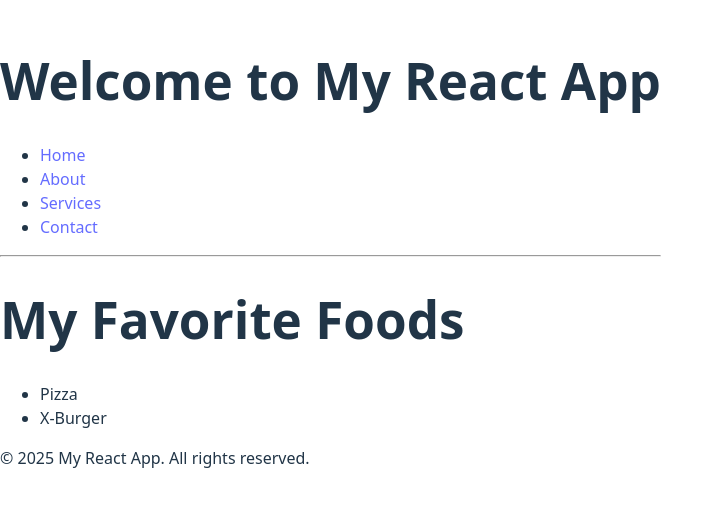
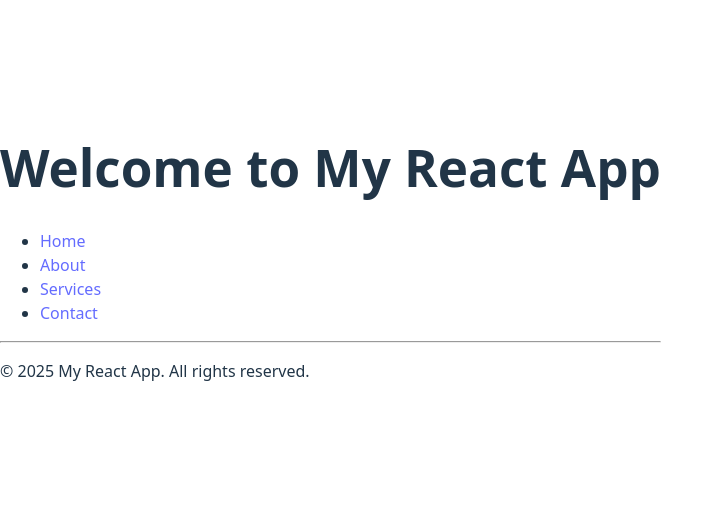
Before and after one commit to PauloWorker/React-Projects, a React (Vite) app in the folder my-react-app/: page / in a window 1280 px wide. Shown: the part 148-654 px from the top of the page, without its empty margins (0-724 px from the left). Built offline with nearby package versions, Linux system fonts and the light colour scheme.

Commit message:
Remove Food component from App layout

```diff
--- a/my-react-app/src/App.jsx
+++ b/my-react-app/src/App.jsx
@@ -1,12 +1,10 @@
 import Footer from './footer.jsx';
 import Header from './header.jsx';
-import Food from './Food.jsx';
 
 function App() {
   return (
     <>
       <Header/>
-      <Food/>
       <Footer/>
     </>
   );
```
